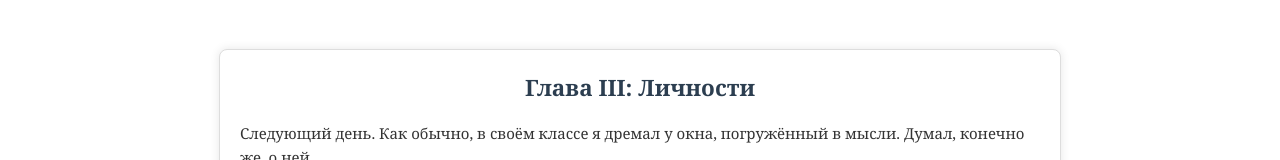
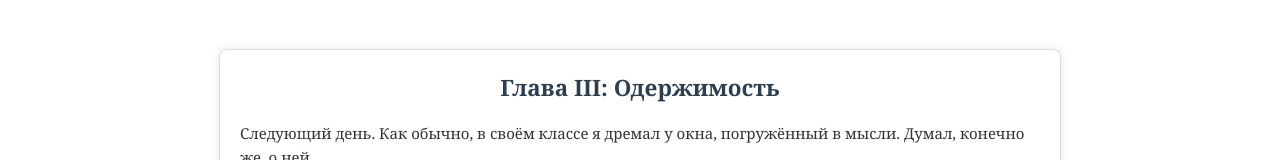
Before and after one commit to azoga-al-qutayna/3-chapter, a plain HTML site: page index.html in a window 1280 px wide. Shown: the part 771-931 px from the top of the page. Drawn offline with Linux system fonts and the light colour scheme.

Commit message:
Add files via upload

```diff
--- a/index.html
+++ b/index.html
@@ -43,7 +43,7 @@
     </div>
 
     <div class="novel-block">
-        <h2>Глава III: Личности</h2>
+        <h2>Глава III: Одержимость</h2>
         <p>
             Следующий день. Как обычно, в своём классе я дремал у окна, погружённый в мысли. Думал, конечно же, о ней.
         </p>
```
